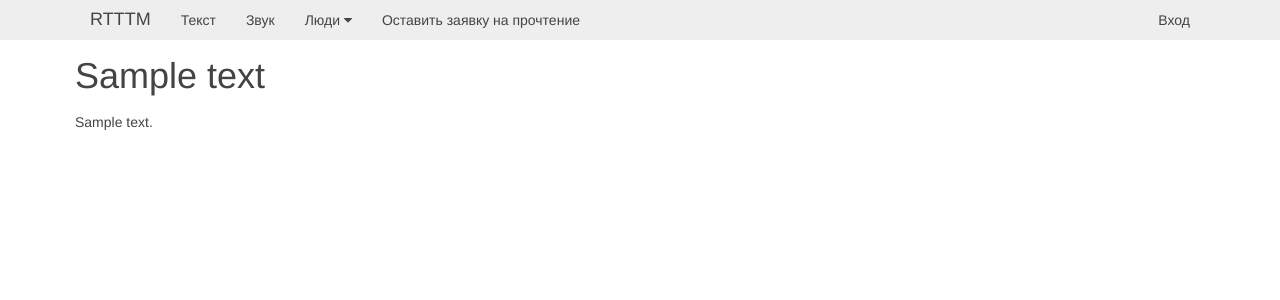
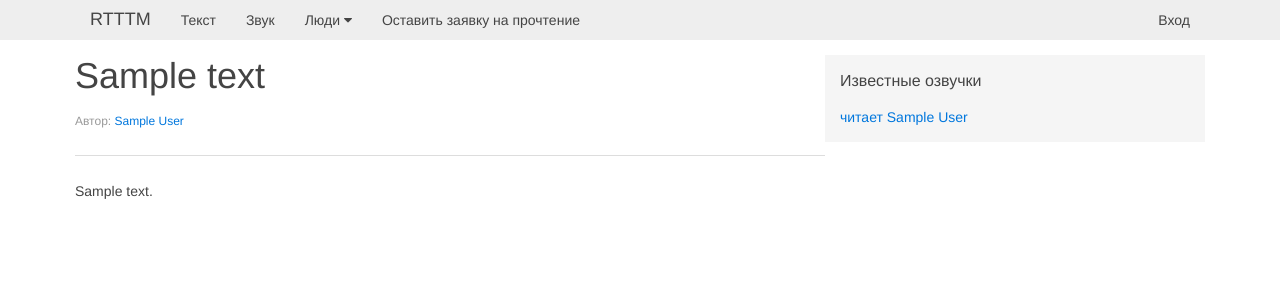
Before and after one commit to Jafte/RTTTM, a Django app: template app/templates/text/text_detail.html in a window 1280 px wide. Shown: the top 300 px of the page. Run offline with Django 3.2, Linux system fonts and the light colour scheme; the template is opened without the code that fills it: most values are stand-ins (such as "Sample title", 1, 10 or a date in 2020).

Commit message:
templates text

```diff
--- a/app/templates/text/base.html
+++ b/app/templates/text/base.html
@@ -2,11 +2,6 @@
 
 {% block content %}
     <div class="uk-container uk-container-center uk-margin-top">
-        {% block content-grid %}
-        <div class="uk-grid">
-            <div class="uk-width-3-4">{% block content-main %}{% endblock %}</div>
-            <div class="uk-width-1-4">{% block content-right %}{% endblock %}</div>
-        </div>
-        {% endblock %}
+        {% block content-main %}{% endblock %}
     </div>
 {% endblock %}
--- a/app/templates/text/text_detail.html
+++ b/app/templates/text/text_detail.html
@@ -3,6 +3,20 @@
 {% block title %}{{ text.name }}{% endblock %}
 
 {% block content-main %}
-    <h1>{{ text.name }}</h1>
-    {{ text.text|linebreaks }}
+    <div class="uk-panel uk-panel-box uk-float-right uk-margin" style="width: 350px;">
+        <h4>Известные озвучки</h4>
+        {% for sound in text.sounds.all %}
+            <p><a href="{{ sound.get_absolute_url }}">
+                читает {{ sound.author }}
+            </a></p>
+        {% empty %}
+            <p>записей не найдено</p>
+        {% endfor %}
+    </div>
+    <article class="uk-article">
+        <h1 class="uk-article-title">{{ text.name }}</h1>
+        <p class="uk-article-meta">Автор: <a href="{{ text.author.get_absolute_url }}">{{ text.author }}</a></p>
+        <hr class="uk-article-divider">
+        {{ text.text|linebreaks }}
+    </article>
 {% endblock %}
--- a/sound/models.py
+++ b/sound/models.py
@@ -29,15 +29,15 @@ class Request(models.Model):
     text_source = models.TextField(verbose_name=_('text source'), blank=True)
     description = models.TextField(verbose_name=_('description'), blank=True)
     status = models.PositiveSmallIntegerField(_('status'), choices=STATUS_CHOICES, blank=True)
-    text = models.ForeignKey(to=Text, blank=True, null=True)
+    text = models.ForeignKey(to=Text, blank=True, null=True, related_name="requests")
 
     def __str__(self):
         return '%s request from %s' % (self.title, self.user)
 
 
 class Sound(models.Model):
-    text = models.ForeignKey(to=Text, verbose_name=_('text'))
-    author = models.ForeignKey(to=Author, verbose_name=_('author'), related_name="texts")
+    text = models.ForeignKey(to=Text, verbose_name=_('text'), related_name="sounds")
+    author = models.ForeignKey(to=Author, verbose_name=_('author'), related_name="sounds")
     file = models.FileField(verbose_name=_('file'), upload_to=upload_to)
     created = models.DateTimeField(verbose_name=_('created'), auto_now_add=True)
     modified = models.DateTimeField(verbose_name=_('modified'), auto_now=True)
```
